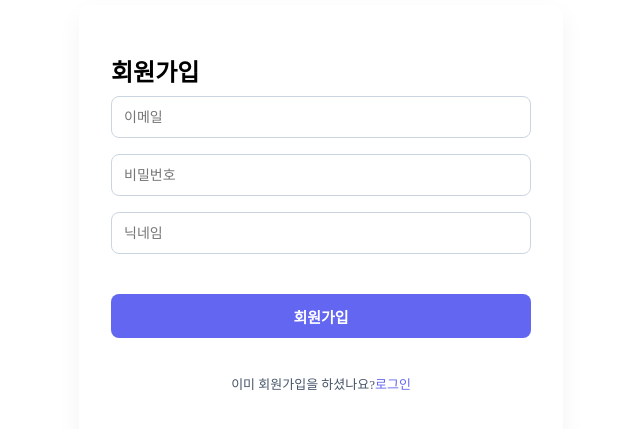
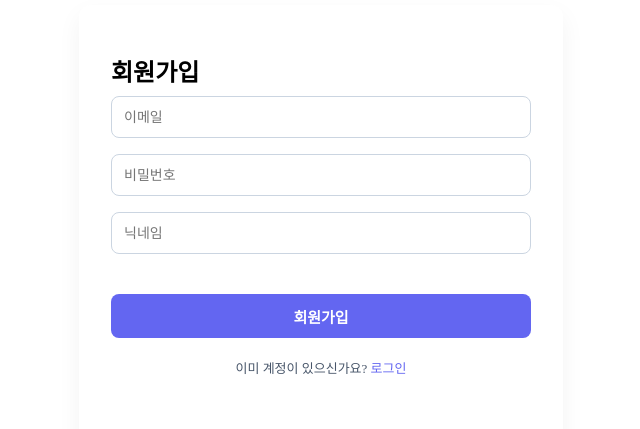
Before and after one commit to sera-kim0622/subscription-frontend, a React (Vite) app: page /signup in a window 1280 px wide. Shown: the part 121-550 px from the top of the page, without its empty margins (319-959 px from the left). Built offline with nearby package versions, Linux system fonts and the light colour scheme.

Commit message:
fix(): 회원가입, 로그인 - 공통 컴포넌트 레이아웃 적용

```diff
--- a/src/pages/Login/Login.tsx
+++ b/src/pages/Login/Login.tsx
@@ -1,3 +1,4 @@
+import AuthLayout from "../../components/auth/AuthLayout/AuthLayout";
 import styles from "./Login.module.css";
 import { useState } from "react";
 
@@ -8,10 +9,13 @@ function Login() {
 
   return (
     <>
-      <div className={styles.page}>
-        <div className={styles.card}>
-          <h1 className={styles.title}>회원가입</h1>
-          <div className={styles.form}>
+      <AuthLayout
+        title={"회원가입"}
+        footer={
+          <>
+            아직 계정이 없으신가요? <a href="/signup">회원가입</a>
+          </>
+        }>
         <div className={styles.field}>
           <input
             value={email}
@@ -33,14 +37,7 @@ function Login() {
         <div className={styles.field}>{/* 에러 메시지 자리 */}</div>
 
         <button className={styles.button}>로그인</button>
-
-            <div className={styles.footer}>
-              아직 회원이 아니신가요?
-              <a href="/signup">회원가입</a>
-            </div>
-          </div>
-        </div>
-      </div>
+      </AuthLayout>
     </>
   );
 }
--- a/src/pages/Signup/Signup.tsx
+++ b/src/pages/Signup/Signup.tsx
@@ -1,3 +1,4 @@
+import AuthLayout from "../../components/auth/AuthLayout/AuthLayout";
 import styles from "./Signup.module.css";
 import { useState } from "react";
 
@@ -10,10 +11,13 @@ function Signup() {
 
   return (
     <>
-      <div className={styles.page}>
-        <div className={styles.card}>
-          <h1 className={styles.title}>회원가입</h1>
-          <div className={styles.form}>
+      <AuthLayout
+        title={"회원가입"}
+        footer={
+          <>
+            이미 계정이 있으신가요? <a href="/login">로그인</a>
+          </>
+        }>
         <div className={styles.field}>
           <input
             value={email}
@@ -44,14 +48,7 @@ function Signup() {
         <div className={styles.field}>{/* 에러 메시지 자리 */}</div>
 
         <button className={styles.button}>회원가입</button>
-
-            <div className={styles.footer}>
-              이미 회원가입을 하셨나요?
-              <a href="/login">로그인</a>
-            </div>
-          </div>
-        </div>
-      </div>
+      </AuthLayout>
     </>
   );
 }
```
Lines whose indentation alone changed are shown as unchanged.
